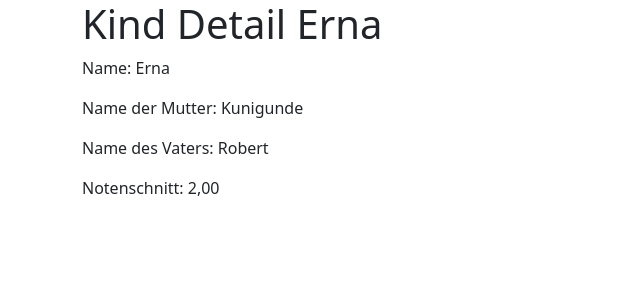
After one commit to Moerle67/familie, a Django app: a page that uses app1/templates/app1/kind_detail.html in a window 1280 px wide. The commit adds this page. Shown: the top 300 px of the page, without its empty margins (0-640 px from the left). Run offline with Django 4.2, Linux system fonts and the light colour scheme; data comes from the database, SQL or seed files in the repository; both versions use the stored data as it was after the commit.

Commit message:
Kind Detail

```diff
--- /dev/null
+++ b/app1/templates/app1/kind_detail.html
@@ -0,0 +1,10 @@
+{% extends 'app1/vorlage.html' %}
+
+{% block h1 %}Kind Detail {{kind.name}}{% endblock h1 %}
+
+{% block contents %}
+<p> Name: {{kind.name}} </p>
+<p> Name der Mutter: {{kind.mutter.name}}</p>
+<p> Name des Vaters: {{kind.mutter.gatte.name}}</p>
+<p> Notenschnitt: {{kind.noten}}</p>
+{% endblock contents %}
--- a/app1/urls.py
+++ b/app1/urls.py
@@ -9,4 +9,5 @@ urlpatterns = [
     path('apfelbaum/<str:name>/<int:number>', views.apfelbaum_n, name="apfelbaum"),
     path('mutter/<int:id>', views.mutter, name="mutter"),
     path('familie/', views.familie, name="familie"),
+    path('familie/kind/<str:name>', views.kind_detail, name="kind_detail"),
 ]
--- a/app1/views.py
+++ b/app1/views.py
@@ -23,4 +23,15 @@ def mutter(request, id):
         return HttpResponse("Ach komm, die Mutter gib es garnicht")
 
 def familie(request):
-    return render(request, 'app1/temp1.html')
+    liste_kinder = Kind.objects.all()
+    contents = {
+        'liste_kinder': liste_kinder,
+    }
+    return render(request, 'app1/temp1.html', contents)
+
+def kind_detail(request, name):
+    kind = Kind.objects.get(pk=name)
+    contents = {
+        'kind': kind,
+    }
+    return render(request, 'app1/kind_detail.html', contents)
```
Also changed, not shown: app1/templates/app1/temp1.html (+10 -0 lines), db.sqlite3.
